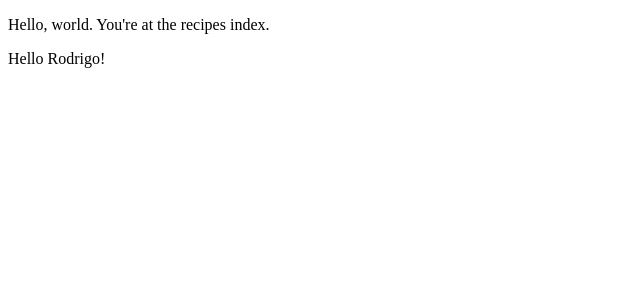
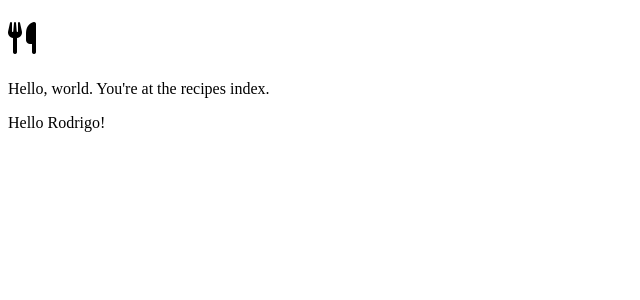
Before and after one commit to RodrigoSFS/my-django-project, a Django app: page / in a window 1280 px wide. Shown: the top 300 px of the page, without its empty margins (0-640 px from the left). Run offline with Django 4.2, Linux system fonts and the light colour scheme.

Commit message:
Front first icon implementations

```diff
--- a/recipes/templates/recipes/home.html
+++ b/recipes/templates/recipes/home.html
@@ -1,11 +1,15 @@
 <!DOCTYPE html>
 <html lang="pt-BR">
 <head>
+    <title>Recipes</title>
     <meta charset="UTF-8">
     <meta name="viewport" content="width=device-width, initial-scale=1.0">
-    <title>Recipes</title>
+    <link rel="stylesheet" href="https://cdnjs.cloudflare.com/ajax/libs/font-awesome/6.4.2/css/fontawesome.min.css" integrity="sha512-siarrzI1u3pCqFG2LEzi87McrBmq6Tp7juVsdmGY1Dr8Saw+ZBAzDzrGwX3vgxX1NkioYNCFOVC0GpDPss10zQ==" crossorigin="anonymous" referrerpolicy="no-referrer" />
+    <link rel="stylesheet" href="https://cdnjs.cloudflare.com/ajax/libs/font-awesome/6.4.2/css/brands.min.css" integrity="sha512-W/zrbCncQnky/EzL+/AYwTtosvrM+YG/V6piQLSe2HuKS6cmbw89kjYkp3tWFn1dkWV7L1ruvJyKbLz73Vlgfg==" crossorigin="anonymous" referrerpolicy="no-referrer" />
+    <link rel="stylesheet" href="https://cdnjs.cloudflare.com/ajax/libs/font-awesome/6.4.2/css/solid.min.css" integrity="sha512-P9pgMgcSNlLb4Z2WAB2sH5KBKGnBfyJnq+bhcfLCFusrRc4XdXrhfDluBl/usq75NF5gTDIMcwI1GaG5gju+Mw==" crossorigin="anonymous" referrerpolicy="no-referrer" />
 </head>
 <body>
+    <h1><i class="fa-solid fa-utensils"></i></h1>
     <p>Hello, world. You're at the recipes index.</p>
     <p>Hello {{ name }}!</p>
 </body>
--- a/recipes/urls.py
+++ b/recipes/urls.py
@@ -1,8 +1,6 @@
 from django.urls import path
-from recipes.views import home, contact, about
+from recipes.views import home
 
 urlpatterns = [
     path('', home),
-    path('contact/', contact),
-    path('about/', about),
 ]
--- a/recipes/views.py
+++ b/recipes/views.py
@@ -1,14 +1,7 @@
 from django.shortcuts import render
-from django.http import HttpResponse
 
 
 def home(request):
     return render(request, 'recipes/home.html', context={
         'name': 'Rodrigo',
     })
-
-def contact(request):
-    return HttpResponse("Hello, world. You're at the contact page.")
-
-def about(request):
-    return HttpResponse("Hello, world. You're at the about page.")
```
